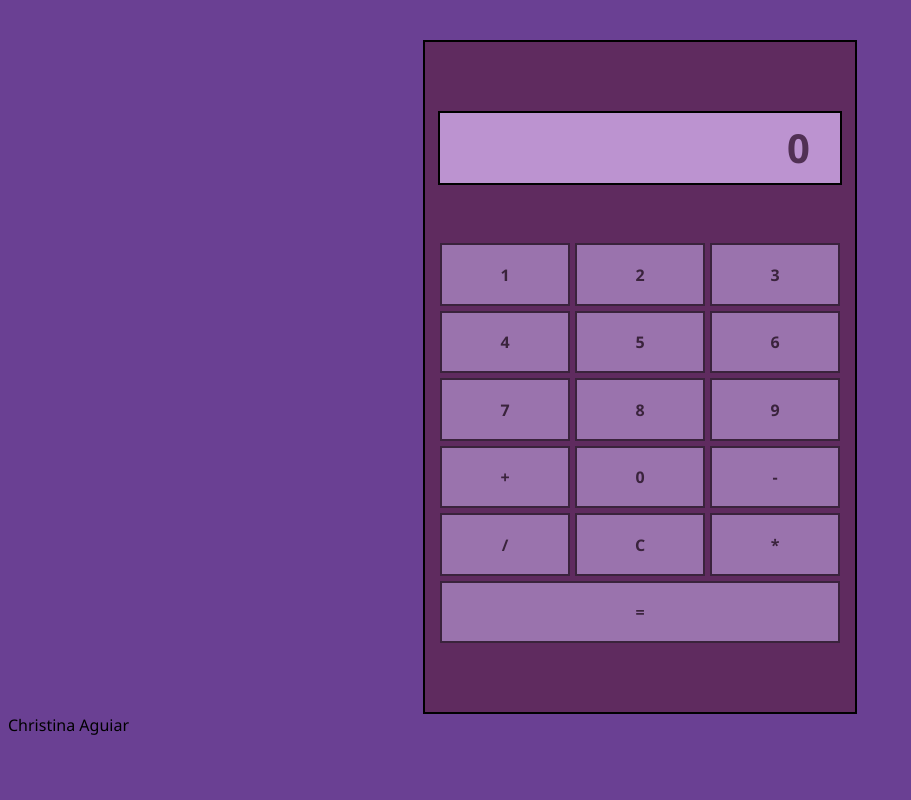
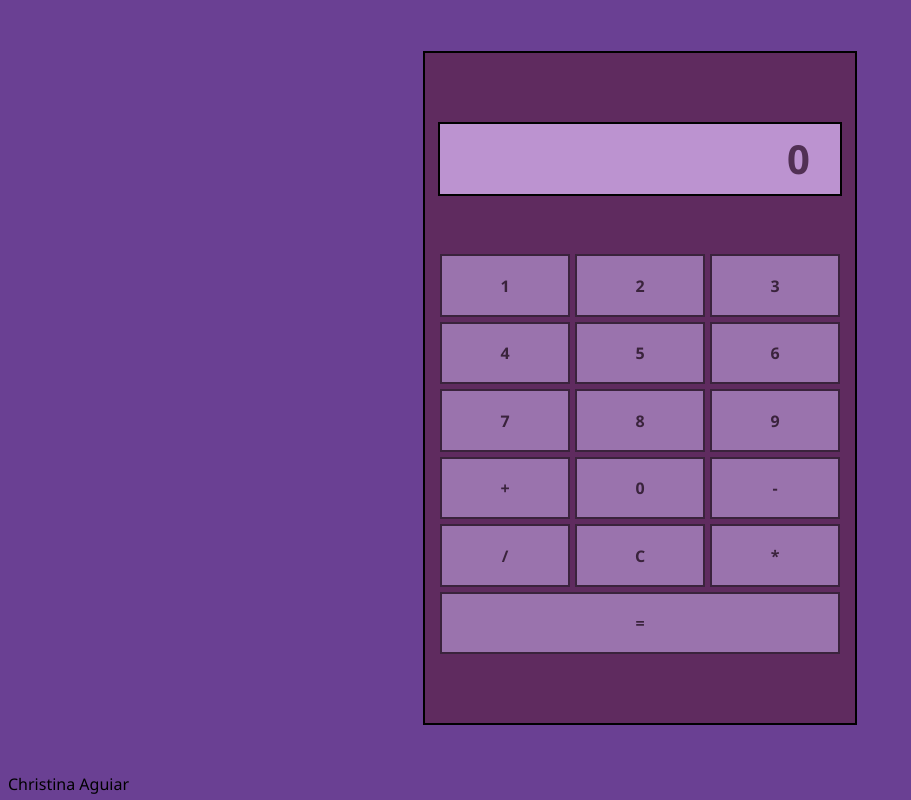
Before and after one commit to christina-aguiar/odin-calculator, a plain HTML site: page index.html in a window 1280 px wide. Shown: the whole page, without its empty margins (0-911 px from the left). Drawn offline with Linux system fonts and the light colour scheme.

Commit message:
fix footer position

```diff
--- a/style.css
+++ b/style.css
@@ -84,5 +84,7 @@ body {
 
 .footer {
 align-self: start;
+bottom: 5px;
+position:fixed;
 font-weight: 500;
 }
```
